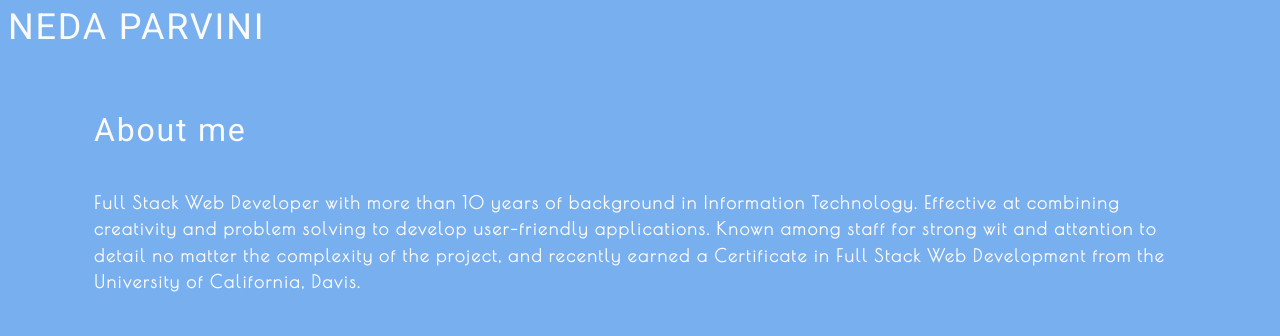
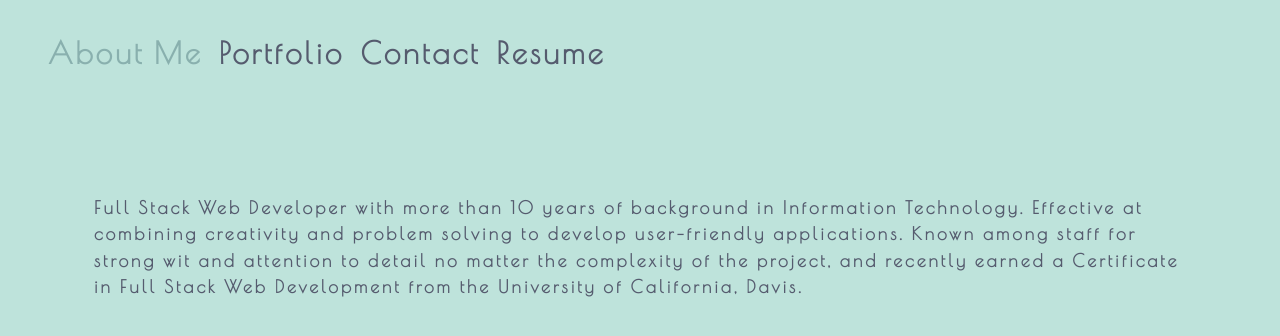
Before and after one commit to NedaParvini/React_Portfolio, a React (Create React App) app: page / in a window 1280 px wide. Shown: the top 336 px of the page. Built offline with nearby package versions, Linux system fonts and the light colour scheme.

Commit message:
App modified

```diff
--- a/package.json
+++ b/package.json
@@ -1,6 +1,6 @@
 {
   "homepage": "https://github.com/NedaParvini/React_Portfolio",
-  "name": "ReactPortfolio",
+  "name": "portfolio",
   "version": "0.1.0",
   "private": true,
   "dependencies": {
--- a/src/App.js
+++ b/src/App.js
@@ -1,32 +1,43 @@
 import React, { useState } from 'react';
-import Footer from './components/Footer';
-import Header from './components/Header';
 import Nav from './components/Nav';
-import Links from './components/Link'
+import About from './components/About';
+
+import ContactForm from './components/Contact';
 
 function App() {
   const [pages] = useState([
-    {name: 'about me' },
-    {name: 'projects'},
-    {name: 'resume'},
-    {name: 'contact'}
+    {
+      name: 'About Me',
+      description: 'Photos of grocery stores, food trucks, and other commercial projects',
+    },
+    { name: 'Portfolio', description: 'Portraits of people in my life' },
+    { name: 'Contact', description: 'Delicious delicacies' },
+    { name: 'Resume', description: 'Fields, farmhouses, waterfalls, and the beauty of nature' },
   ]);
 
   const [currentPage, setCurrentPage] = useState(pages[0]);
 
+  const [contactSelected, setContactSelected] = useState(false);
+
   return (
     <div>
-      <Header>
-        <Nav
+      <Nav
         pages={pages}
         setCurrentPage={setCurrentPage}
         currentPage={currentPage}
-        ></Nav>
-      </Header>
+        contactSelected={contactSelected}
+        setContactSelected={setContactSelected}
+      ></Nav>
       <main>
-        <Links currentPage={currentPage}></Links>
+        {!contactSelected ? (
+          <>
+
+            <About></About>
+          </>
+        ) : (
+          <ContactForm></ContactForm>
+        )}
       </main>
-      <Footer></Footer>
     </div>
   );
 }
--- a/src/index.css
+++ b/src/index.css
@@ -5,10 +5,10 @@ main {
 }
 :root {
   --primary: #8c54ff;
-  --secondary: #f3a847;
+  --secondary: #89b0aeff;
   --tertiary: #b12704;
-  --light: #fafafa;
-  --dark: #78afee;
+  --light: #555b6eff;
+  --dark: #bee3dbff;;
   --darker: #111111;
   --error: rgb(228, 46, 1);
   --spacing-one: calc(1rem * 0.5);
@@ -30,7 +30,7 @@ body {
   padding: 0;
   font-weight: 600;
   line-height: 1.5;
-  font-size: 18px;
+  font-size: 30px;
   letter-spacing: 0.1em;
   background: var(--dark);
   color: var(--light);
```
